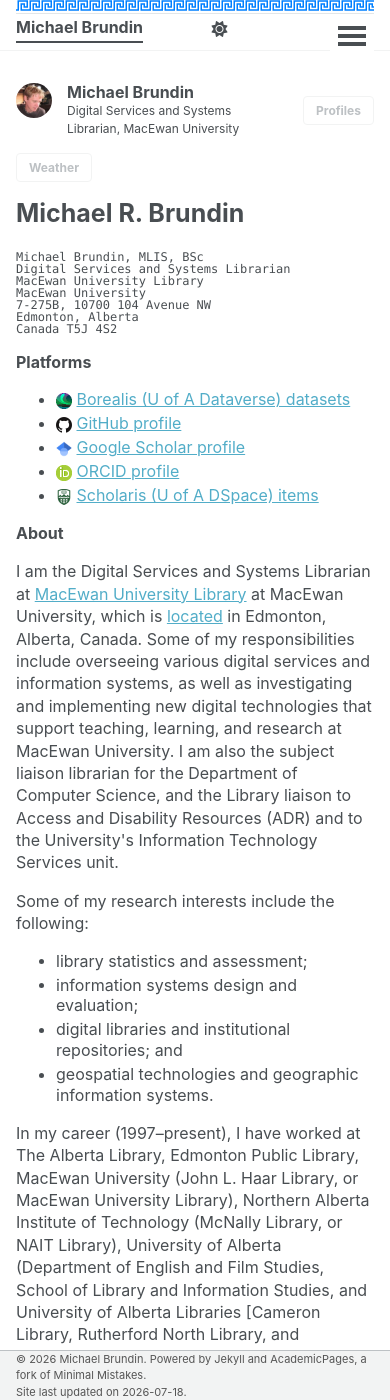
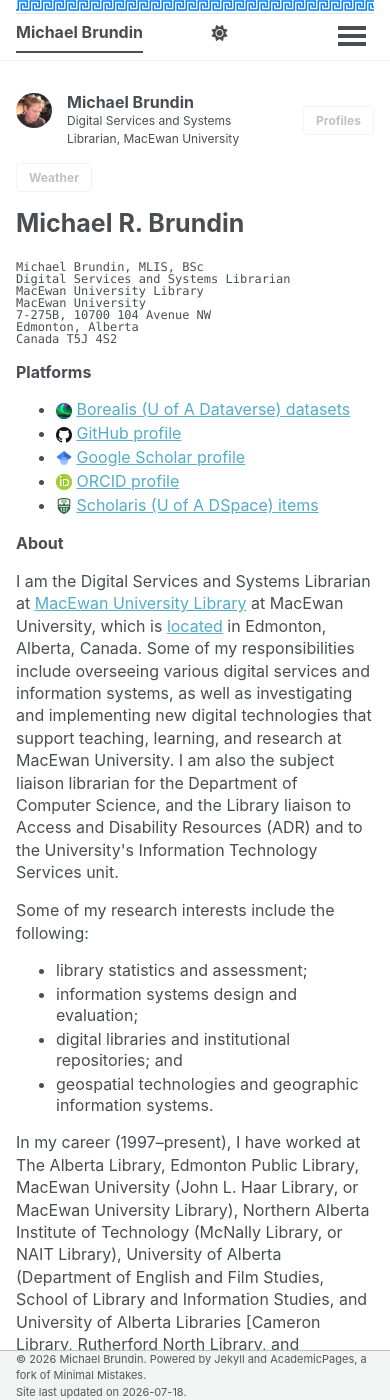
Before and after one commit to brundinm/brundinm.github.io, a Jekyll site: the page built from _pages/about.md, in a window 390 px wide and 1400 px high. Built offline with Jekyll 4.4.1, drawn with Linux system fonts in a browser that asks for light colours; a script bundle is joined from its source files by our own code; library files that are not in the unit come from our copies.

Commit message:
Update _masthead.scss

```diff
--- a/_sass/layout/_masthead.scss
+++ b/_sass/layout/_masthead.scss
@@ -81,6 +81,8 @@
 }
 
 /* MRB: Code to narrow the height of the menu navigation bar */
+/* Target desktop views only */
+@media (min-width: 975px) {
   /* Target the links inside the visible menu list items */
   .masthead__menu-item a {
     padding-top: 0.25em !important;    /* Forces the link box to shrink vertically */
@@ -94,9 +96,30 @@
     padding-top: 0 !important;
     padding-bottom: 0 !important;
   }
-/* When using the toggle button on mobile, shrink its hit-box too */
+  /* Force the toggle container to completely hide on desktop,
+     preventing it from taking up structural space if the JS lags */
   .masthead__menu-toggle {
-  height: auto !important;
-  padding-top: 0.25em !important;
-  padding-bottom: 0.25em !important;
+    display: none !important;
   }
+}
+/* Target mobile view specifically when the hamburger menu is toggled open */
+/* This restores comfortable spacing for touch targets on mobile */
+@media (max-width: 974px) {
+  .masthead__menu.is-open .masthead__menu-item a,
+  .masthead__menu ul.visible .masthead__menu-item a {
+    padding-top: 0.75em !important;   /* Increase vertical padding for mobile items */
+    padding-bottom: 0.75em !important;
+    line-height: 1.5 !important;
+  }
+}
+/* Adjust the hamburger toggle button alignment without breaking its position */
+@media (max-width: 974px) {
+  .masthead__menu-toggle {
+    position: absolute !important;
+    top: 50% !important;
+    transform: translateY(-50%) !important; /* Locks it dead-center vertically */
+    right: 1em !important;
+    padding: 0.5em !important;
+    display: block !important;
+  }
+}
```
Lines whose indentation alone changed are shown as unchanged.
